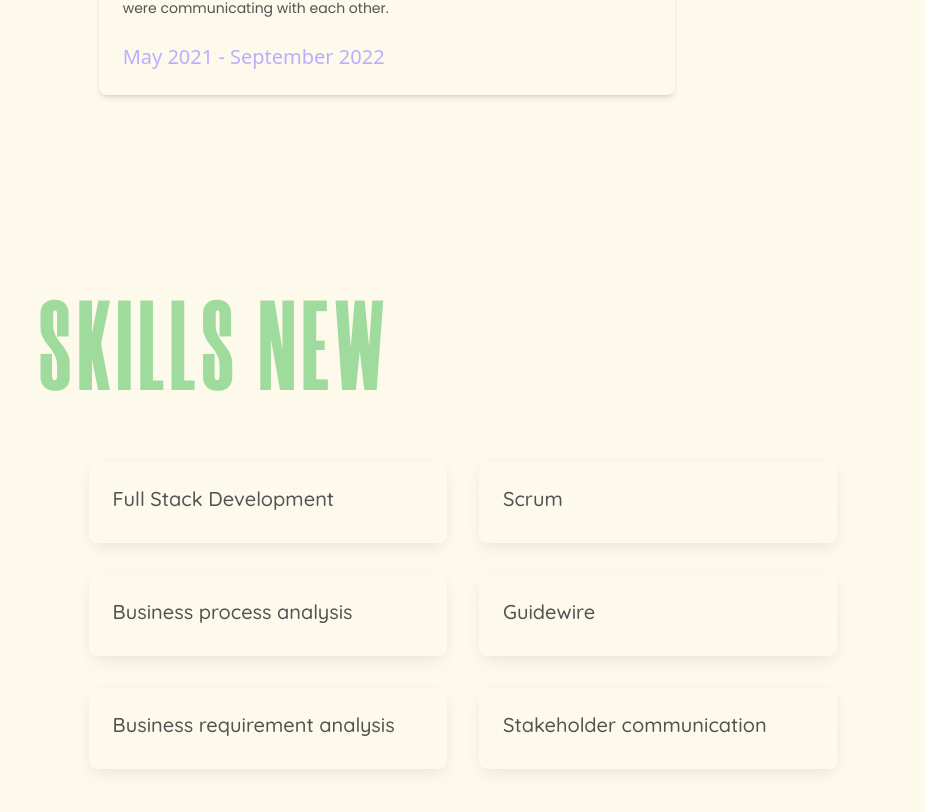
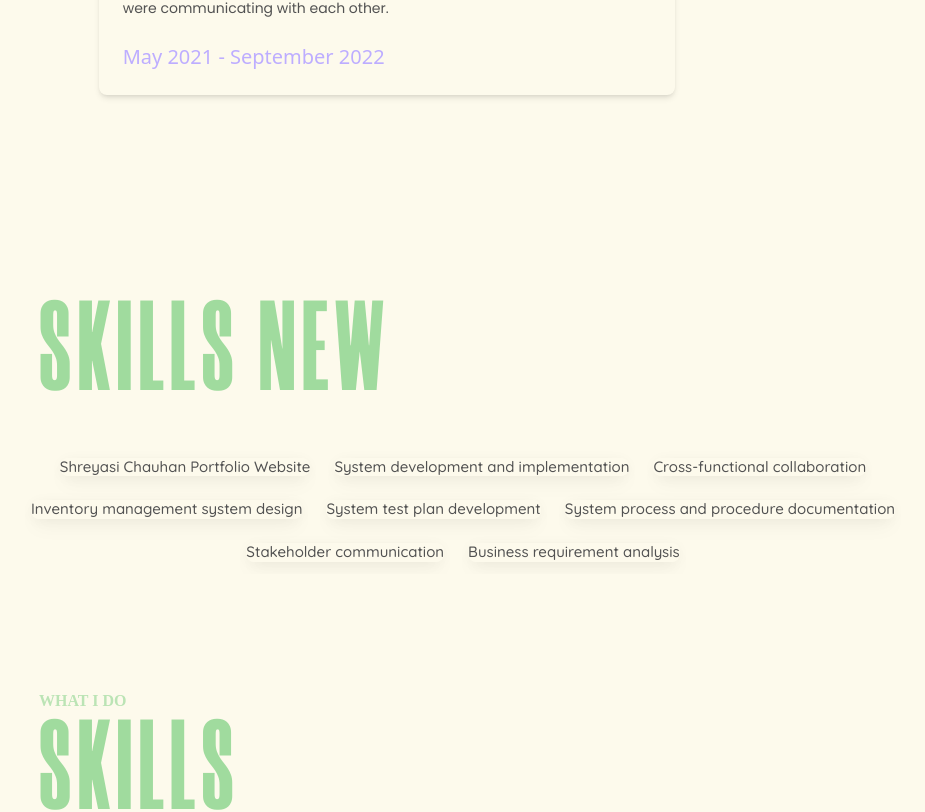
Before and after one commit to shreyasichauhan19/ShreyasiChauhan, a React (Vite) app: page / in a window 1280 px wide. Shown: the part 3418-4230 px from the top of the page, without its empty margins (177-1102 px from the left). Built offline with nearby package versions, Linux system fonts and the light colour scheme; a web font is replaced by a local one.

Commit message:
skill tabs are now interactive

```diff
--- a/src/App/App.jsx
+++ b/src/App/App.jsx
@@ -6,7 +6,7 @@ import Skills from "../Pages/Skills";
 import WorkExperience from "../Pages/WorkExperience";
 import VolunteerExperience from "../Pages/VolunteerExperience";
 import Contact from "../Pages/Contact";
-import WordCloud from "../Pages/WordCloud";
+import SkillsNew from "../Pages/SkillsNew";
 
 function App() {
   return (
@@ -15,7 +15,7 @@ function App() {
       <Hero />
       <About />
       <WorkExperience />
-      <WordCloud />
+      <SkillsNew />
       <Skills />
       <Projects />
       <VolunteerExperience />
--- /dev/null
+++ b/src/Components/SkillsNewItem.jsx
@@ -0,0 +1,14 @@
+// ProjectCards.js
+import React from 'react';
+
+const SkillsNewItem = ({item}) => {
+  return (
+    <div className="block rounded-lg bg-white shadow-[0_2px_15px_-3px_rgba(0,0,0,0.07),0_10px_20px_-2px_rgba(0,0,0,0.04)] dark:bg-neutral-700">
+      <div className="skill-tiles">
+        <p  className="font-medium leading-tight text-grayscale-400 dark:text-neutral-50" style={{ fontFamily: 'Quicksand', fontSize: '15px'}}>{item}</p>
+      </div>
+    </div>
+  );
+};
+
+export default SkillsNewItem;
--- a/src/Constants/constants.js
+++ b/src/Constants/constants.js
@@ -82,34 +82,6 @@ const media = {
   figmaIcon,
   avatar,
 };
-
-const cloudData = [
-  {
-    cloudItem: 'Full Stack Development',
-
-  },
-  {
-    cloudItem: 'Scrum',
-
-  },
-
-  {
-    cloudItem: 'Business process analysis',
-
-  },
-  {
-    cloudItem: 'Guidewire',
-
-  },
-  {
-    cloudItem: 'Business requirement analysis',
-
-  },
-  {
-    cloudItem: 'Stakeholder communication',
-
-  },
-];
 
 const icons = {
   faBars,
@@ -350,7 +322,6 @@ export {
   introduction,
   memoji,
   skills,
-  cloudData,
   markerSvg,
   icons,
 };
--- /dev/null
+++ b/src/Pages/SkillsNew.jsx
@@ -0,0 +1,53 @@
+import React from 'react';
+import SectionTitle from '../Components/SectionTitle';
+import SkillsNewItem from '../Components/SkillsNewItem';
+
+const SkillsNew = () => {
+  const skillsArray = [
+      {
+        item: 'Shreyasi Chauhan Portfolio Website',
+      },
+      {
+        item: 'System development and implementation',
+      },
+      {
+        item: 'Cross-functional collaboration',
+      },
+      {
+        item: 'Inventory management system design',
+      },
+      {
+        item: 'System test plan development',
+      },
+      {
+        item: 'System process and procedure documentation',
+      },
+      {
+        item: 'Stakeholder communication',
+      },
+      {
+        item: 'Business requirement analysis',
+      },
+    ];
+
+  return (
+    <div id="skillsNew" className="w-[full] overflow-hidden-web flex justify-center">
+      <div className="w-full xl:w-[70%] flex flex-col">
+        <div className="mt-[15%]">
+          <SectionTitle title="SKILLS NEW"/>
+        </div>
+        <div className="w-full flex flex-wrap justify-center">
+        {skillsArray.map((project, index) => (
+            <div className="w-[auto] h-[auto] m-3 hover:transform hover:scale-125 transition-transform duration-300 ease-in-out" key={index}>
+              <SkillsNewItem
+                item={project.item}
+              />
+            </div>
+          ))}
+        </div>
+      </div>
+    </div>
+  );
+};
+
+export default SkillsNew;
```
